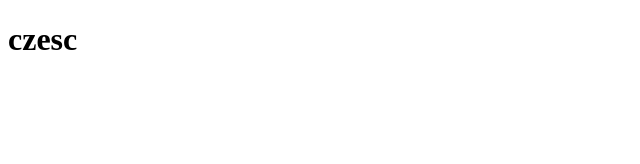
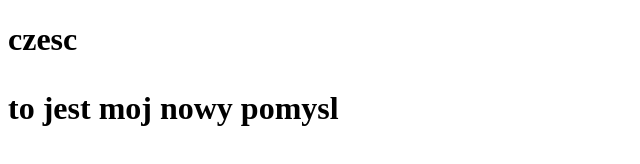
Before and after one commit to Mike161pl/test-2, a plain HTML site: page index.html in a window 1280 px wide. Shown: the whole page, without its empty margins (0-640 px from the left). Drawn offline with Linux system fonts and the light colour scheme.

Commit message:
added new idea

```diff
--- a/index.html
+++ b/index.html
@@ -8,7 +8,9 @@
 </head>
 <body>
     <h1>czesc
+        <p>to jest moj nowy pomysl
 
+        </p>
     </h1>
 </body>
 </html>
```
